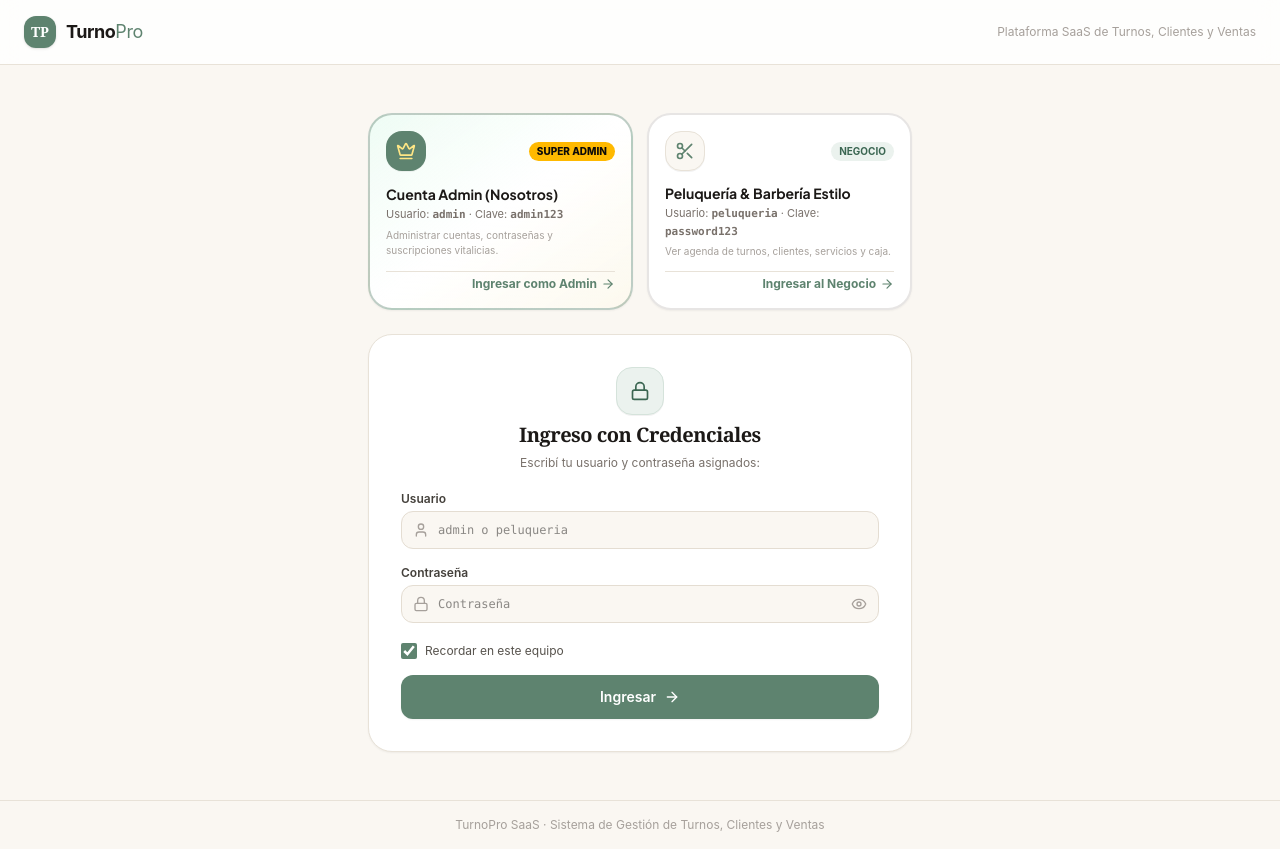
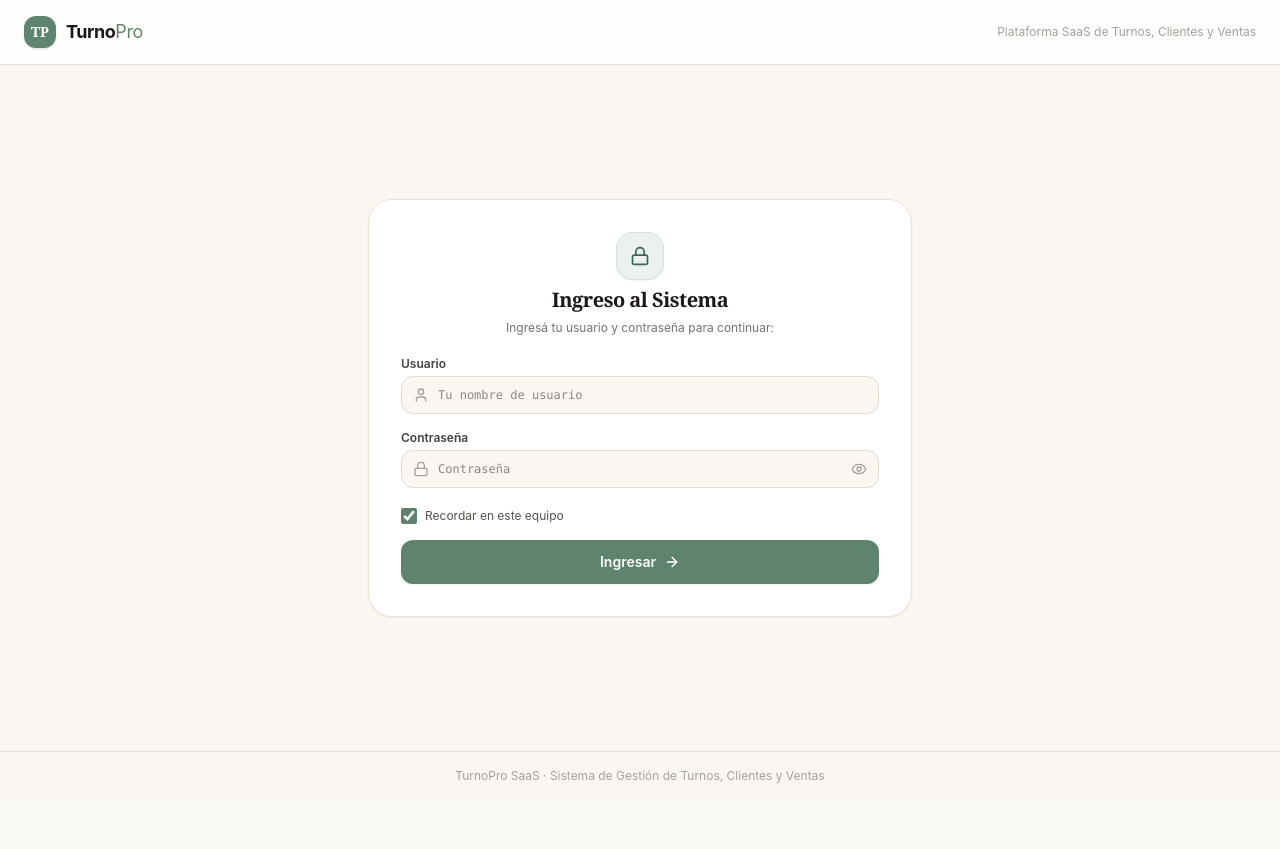
Before and after one commit to FacundoMarcoff/ArfaTurn, a React (Vite) app: page /login in a window 1280 px wide. After the commit the page ends 800 px from the top, so only its background shows below. Built offline with nearby package versions, Linux system fonts and the light colour scheme; a web font is replaced by a local one.

Commit message:
refactor(auth): remove quick access cards from login page

```diff
--- a/src/pages/auth/LoginPage.tsx
+++ b/src/pages/auth/LoginPage.tsx
@@ -2,16 +2,11 @@ import React, { useState } from 'react';
 import { useNavigate } from 'react-router-dom';
 import {
   ArrowRight,
-  Shield,
   Lock,
   User,
-  CheckCircle2,
-  HelpCircle,
   Eye,
   EyeOff,
-  Crown,
   LogOut,
-  Scissors,
 } from 'lucide-react';
 import { useTenant } from '../../lib/store/tenant-context';
 import { Profile } from '../../types/database.types';
@@ -33,7 +28,6 @@ export const LoginPage: React.FC = () => {
   const [rememberThisDevice, setRememberThisDevice] = useState(true);
   const [showPassword, setShowPassword] = useState(false);
   const [error, setError] = useState<string | null>(null);
-  const [showCredentialsHelper, setShowCredentialsHelper] = useState(true);
 
   // Ejecución directa de inicio de sesión
   const handlePerformLogin = (userToLogin: Profile, passToCheck?: string) => {
@@ -84,16 +78,6 @@ export const LoginPage: React.FC = () => {
     }
 
     handlePerformLogin(user, password);
-  };
-
-  // Botones de acceso rápido
-  const handleQuickAccess = (userRole: 'admin' | 'peluqueria') => {
-    const target = profiles.find((p) =>
-      userRole === 'admin' ? p.username === 'admin' || p.is_superadmin : p.username === 'peluqueria'
-    );
-    if (target) {
-      handlePerformLogin(target, target.password);
-    }
   };
 
   return (
@@ -165,69 +149,6 @@ export const LoginPage: React.FC = () => {
           </div>
         )}
 
-        {/* Tarjetas de Acceso Rápido en 1 Clic (Solo las 2 Cuentas) */}
-        <div className="grid sm:grid-cols-2 gap-3.5">
-          {/* 1. Acceso Cuenta Admin */}
-          <div
-            onClick={() => handleQuickAccess('admin')}
-            className="p-4 rounded-3xl border-2 border-[#5E836F]/40 bg-gradient-to-br from-emerald-50/80 via-white to-amber-50/50 dark:from-[#1D2B22] dark:via-[#201D1B] dark:to-[#24211D] hover:border-[#5E836F] transition cursor-pointer shadow-xs flex flex-col justify-between space-y-3 group"
-          >
-            <div className="flex items-center justify-between">
-              <div className="w-10 h-10 rounded-2xl bg-[#5E836F] text-amber-200 flex items-center justify-center font-bold text-lg shadow-2xs">
-                <Crown className="w-5 h-5" />
-              </div>
-              <span className="text-[10px] font-extrabold uppercase bg-amber-400 text-stone-950 px-2 py-0.5 rounded-full">
-                Super Admin
-              </span>
-            </div>
-            <div>
-              <h3 className="font-bold text-sm text-stone-900 dark:text-white group-hover:text-[#5E836F] transition">
-                Cuenta Admin (Nosotros)
-              </h3>
-              <p className="text-[11px] text-stone-500 dark:text-stone-400 mt-0.5">
-                Usuario: <code className="font-bold">admin</code> · Clave: <code className="font-bold">admin123</code>
-              </p>
-              <p className="text-[10px] text-stone-400 mt-1">
-                Administrar cuentas, contraseñas y suscripciones vitalicias.
-              </p>
-            </div>
-            <div className="flex items-center justify-end text-xs font-bold text-[#5E836F] group-hover:translate-x-1 transition pt-1 border-t border-[#E8E2D8] dark:border-[#352F2B]">
-              <span>Ingresar como Admin</span>
-              <ArrowRight className="w-3.5 h-3.5 ml-1" />
-            </div>
-          </div>
-
-          {/* 2. Acceso Cuenta Negocio (Peluquería) */}
-          <div
-            onClick={() => handleQuickAccess('peluqueria')}
-            className="p-4 rounded-3xl border-2 border-stone-200 dark:border-[#352F2B] bg-white dark:bg-[#201D1B] hover:border-[#5E836F] transition cursor-pointer shadow-xs flex flex-col justify-between space-y-3 group"
-          >
-            <div className="flex items-center justify-between">
-              <div className="w-10 h-10 rounded-2xl bg-[#FAF7F2] dark:bg-[#282422] text-[#5E836F] flex items-center justify-center font-bold text-lg shadow-2xs border border-[#E8E2D8] dark:border-[#352F2B]">
-                <Scissors className="w-5 h-5" />
-              </div>
-              <span className="text-[10px] font-bold uppercase bg-[#EBF2EE] text-[#3B6652] px-2 py-0.5 rounded-full">
-                Negocio
-              </span>
-            </div>
-            <div>
-              <h3 className="font-bold text-sm text-stone-900 dark:text-white group-hover:text-[#5E836F] transition">
-                Peluquería & Barbería Estilo
-              </h3>
-              <p className="text-[11px] text-stone-500 dark:text-stone-400 mt-0.5">
-                Usuario: <code className="font-bold">peluqueria</code> · Clave: <code className="font-bold">password123</code>
-              </p>
-              <p className="text-[10px] text-stone-400 mt-1">
-                Ver agenda de turnos, clientes, servicios y caja.
-              </p>
-            </div>
-            <div className="flex items-center justify-end text-xs font-bold text-[#5E836F] group-hover:translate-x-1 transition pt-1 border-t border-[#E8E2D8] dark:border-[#352F2B]">
-              <span>Ingresar al Negocio</span>
-              <ArrowRight className="w-3.5 h-3.5 ml-1" />
-            </div>
-          </div>
-        </div>
-
         {/* Formulario Tradicional de Login */}
         <div className="bg-white dark:bg-[#201D1B] rounded-3xl border border-[#E8E2D8] dark:border-[#2D2825] shadow-xs p-6 sm:p-8 space-y-5">
           <div className="text-center space-y-1.5">
@@ -235,10 +156,10 @@ export const LoginPage: React.FC = () => {
               <Lock className="w-5 h-5" />
             </div>
             <h1 className="text-xl font-serif font-black text-stone-900 dark:text-white tracking-tight">
-              Ingreso con Credenciales
+              Ingreso al Sistema
             </h1>
             <p className="text-xs text-stone-500 dark:text-stone-400">
-              Escribí tu usuario y contraseña asignados:
+              Ingresá tu usuario y contraseña para continuar:
             </p>
           </div>
 
@@ -258,7 +179,7 @@ export const LoginPage: React.FC = () => {
                 <input
                   type="text"
                   required
-                  placeholder="admin o peluqueria"
+                  placeholder="Tu nombre de usuario"
                   value={username}
                   onChange={(e) => setUsername(e.target.value)}
                   className="w-full bg-[#FAF7F2] dark:bg-[#1A1817] border border-[#E4DDD2] dark:border-[#352F2B] rounded-xl pl-9 pr-3 py-2.5 text-stone-900 dark:text-white focus:outline-[#5E836F] font-mono"
```
